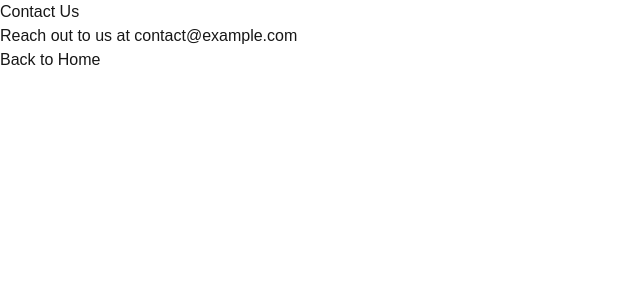
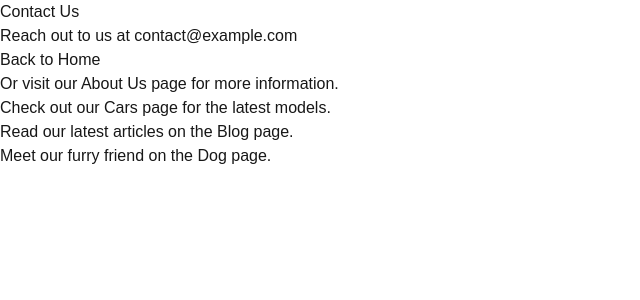
Before and after one commit to am07127/my-serverless-app, a Next.js app: page /Contact in a window 1280 px wide. Shown: the top 300 px of the page, without its empty margins (0-640 px from the left). Built offline with nearby package versions, Linux system fonts and the light colour scheme.

Commit message:
first change

```diff
--- a/src/app/Contact/page.tsx
+++ b/src/app/Contact/page.tsx
@@ -7,6 +7,10 @@ export default function Contact() {
       <h1>Contact Us</h1>
       <p>Reach out to us at contact@example.com</p>
       <Link href="/">Back to Home</Link>
+      <p>Or visit our <Link href="/about">About Us</Link> page for more information.</p>
+      <p>Check out our <Link href="/cars">Cars</Link> page for the latest models.</p>
+      <p>Read our latest articles on the <Link href="/blog">Blog</Link> page.</p>
+      <p>Meet our furry friend on the <Link href="/dog">Dog</Link> page.</p>
     </div>
   );
 }
```
